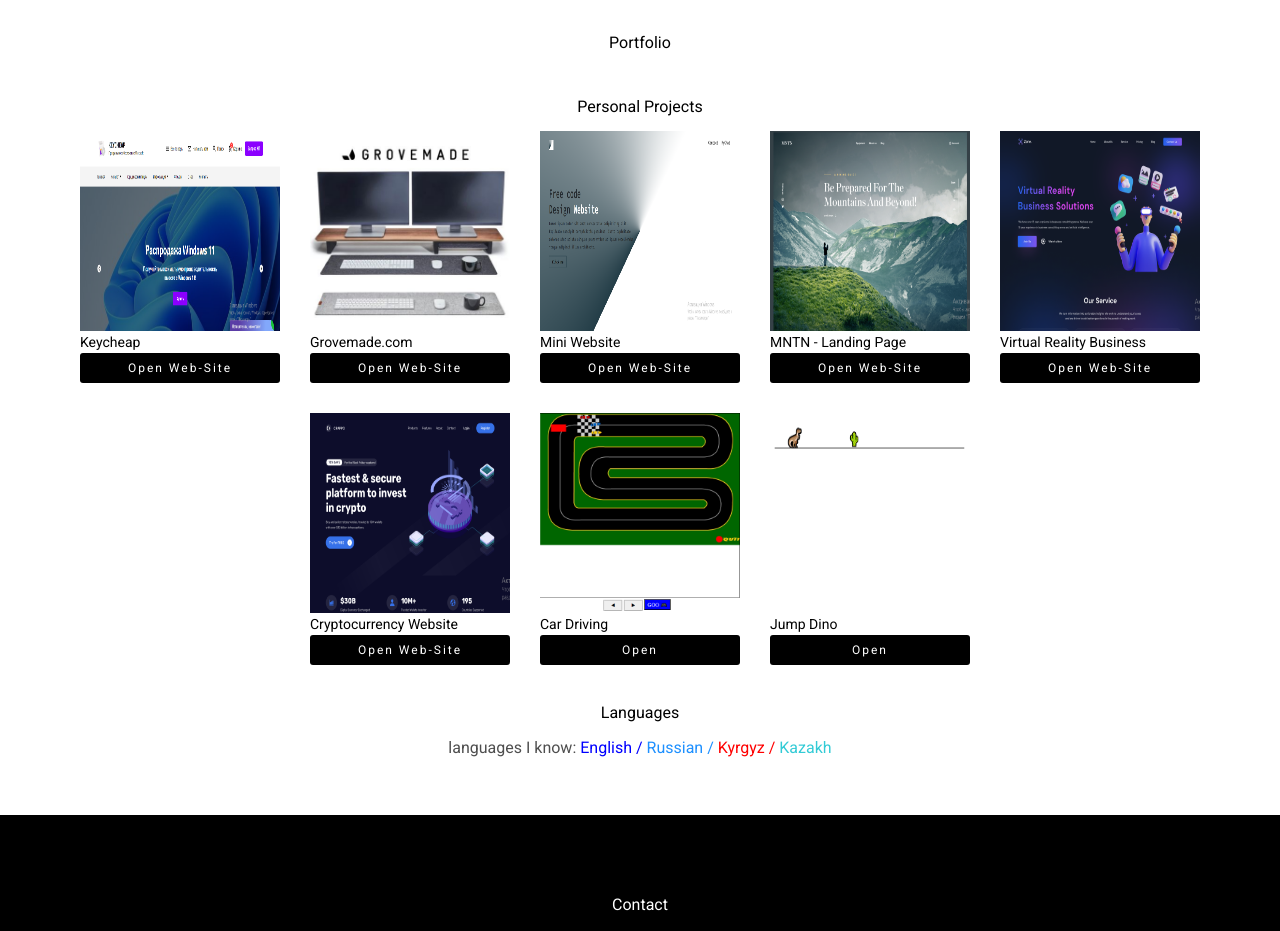
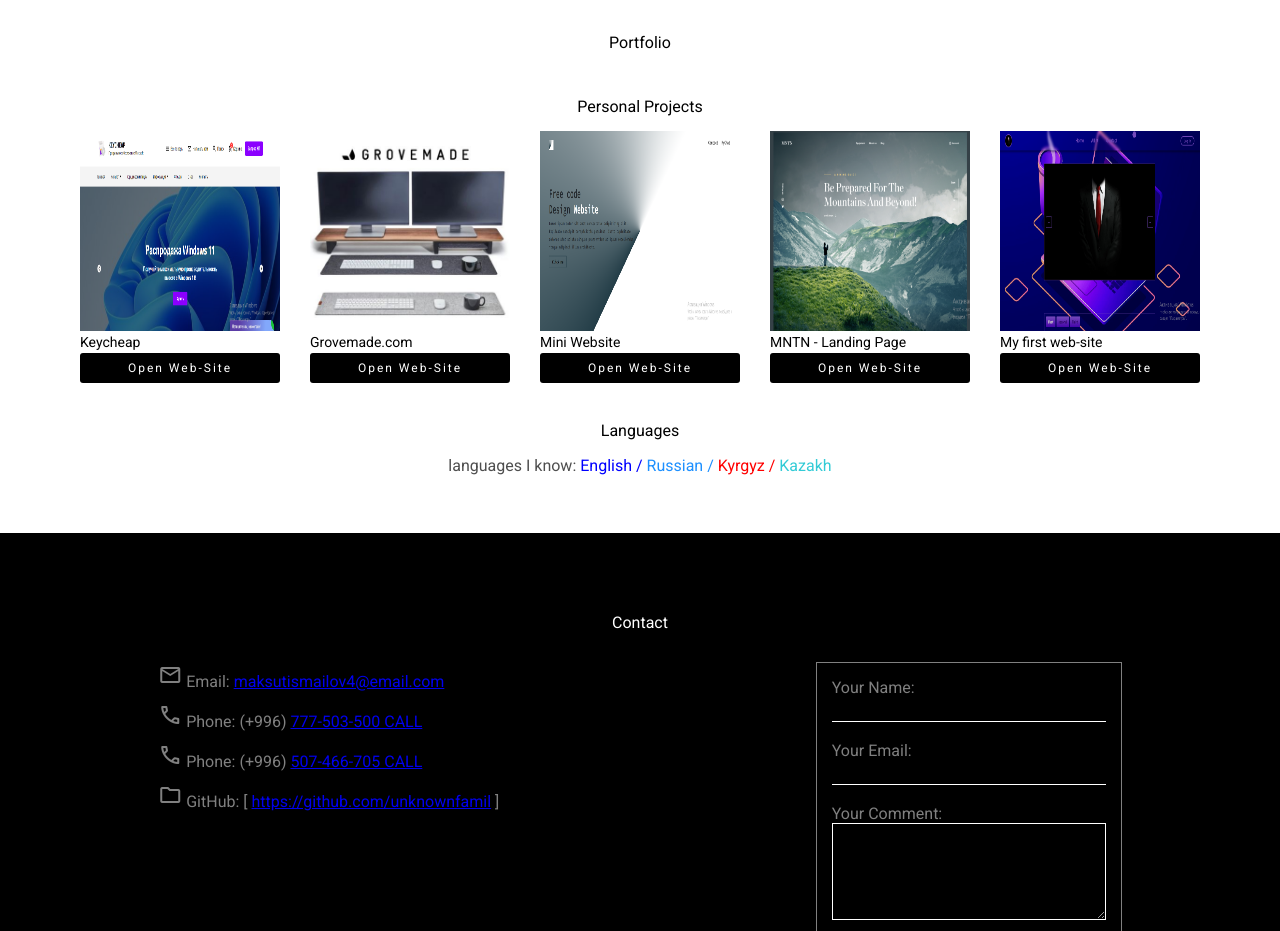
Before and after one commit to unknownfamil/Portfolio, a plain HTML site: page index.html in a window 1280 px wide. Shown: the part 2069-3000 px from the top of the page. Drawn offline with nearby package versions, Linux system fonts and the light colour scheme; a web font is replaced by a local one.

Commit message:
Updated files

```diff
--- a/index.html
+++ b/index.html
@@ -129,32 +129,17 @@
                     <div class="portfolio__blockSites">
                         <img class="portfolio__images" src="./src/img/mini-web-site.png" alt="">
                         <span>Mini Website</span>
-                        <button class="portfolio__buttons"><a href="#off">Open Web-Site</a></button>
+                        <button class="portfolio__buttons"><a href="https://unknownfamil.github.io/mini-webside/">Open Web-Site</a></button>
                     </div>
                     <div class="portfolio__blockSites">
                         <img class="portfolio__images" src="./src/img/mntn.png" alt="">
                         <span>MNTN - Landing Page </span>
-                        <button class="portfolio__buttons"><a href="#off">Open Web-Site</a></button>
+                        <button class="portfolio__buttons"><a href="http://mntn.rinatweb.ru/">Open Web-Site</a></button>
                     </div>
                     <div class="portfolio__blockSites">
-                        <img class="portfolio__images" src="./src/img/virtual.png" alt="">
-                        <span>Virtual Reality Business</span>
-                        <button class="portfolio__buttons"><a href="#off">Open Web-Site</a></button>
-                    </div>
-                    <div class="portfolio__blockSites">
-                        <img class="portfolio__images" src="./src/img/crypto.png" alt="">
-                        <span>Cryptocurrency Website </span>
-                        <button class="portfolio__buttons"><a href="#off">Open Web-Site</a></button>
-                    </div>
-                    <div class="portfolio__blockSites">
-                        <img class="portfolio__images" src="./src/img/game.png" alt="">
-                        <span>Car Driving</span>
-                        <button class="portfolio__buttons"><a href="#off">Open</a></button>
-                    </div>
-                    <div class="portfolio__blockSites">
-                        <img class="portfolio__images" src="./src/img/dinozin.png" alt="">
-                        <span>Jump Dino</span>
-                        <button class="portfolio__buttons"><a href="#off">Open</a></button>
+                        <img class="portfolio__images" src="./src/img/mywebsite.png" alt="">
+                        <span>My first web-site</span>
+                        <button class="portfolio__buttons"><a href=" https://unknownfamil.github.io/My-Website/">Open Web-Site</a></button>
                     </div>
                 </div>
             </div>
```
Also changed, not shown: src/js/main.js (+0 -31 lines), src/img/DSC0030421.avif (deleted), src/img/covid.png (deleted), src/img/crypto.png (deleted), src/img/dinozin.png (deleted), src/img/game.png (deleted), src/img/mywebsite.png (added), src/img/tic-tac-toe.png (deleted), src/img/virtual.png (deleted).
